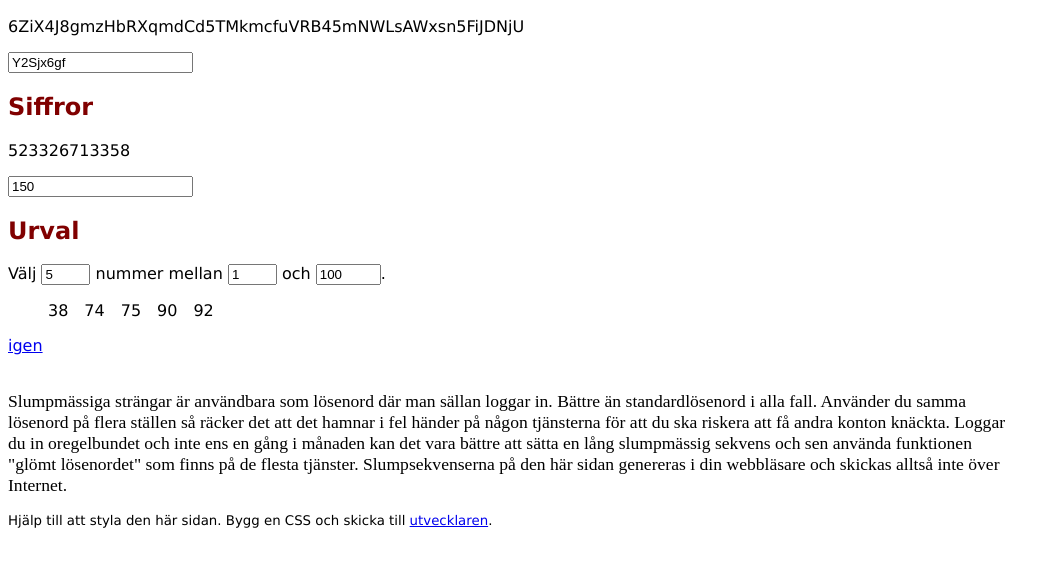
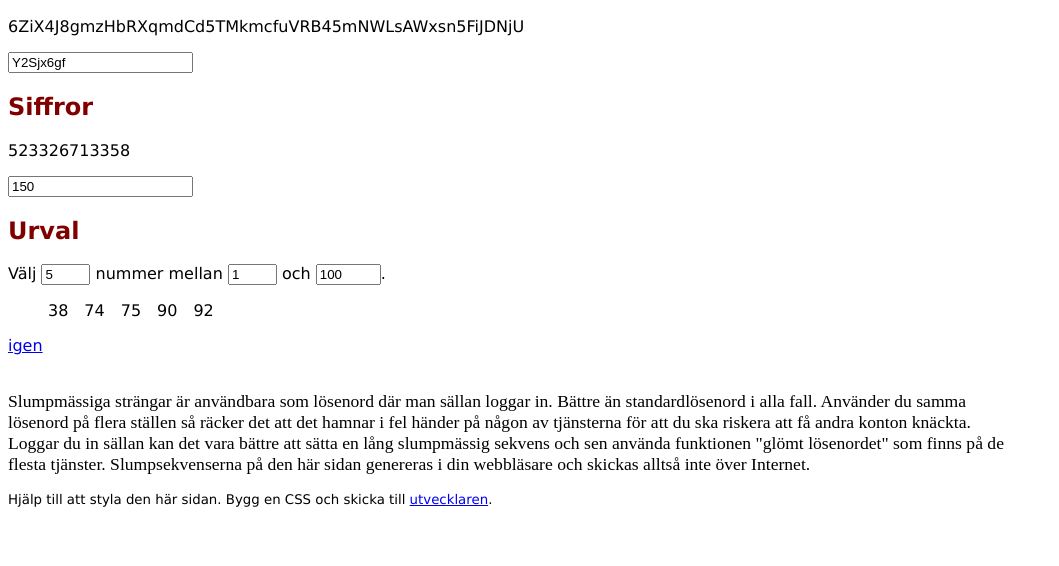
Before and after one commit to Reposoft/slump.nu, a plain HTML site: page index.html in a window 1280 px wide. Shown: the part 112-678 px from the top of the page, without its empty margins (0-1059 px from the left). Drawn offline with Linux system fonts and the light colour scheme.

Commit message:
Tog bort onödiga semikolon

```diff
--- a/index.html
+++ b/index.html
@@ -39,9 +39,9 @@
 <div id="manual">
 <p>Slumpmässiga strängar är användbara som lösenord där man sällan loggar in.
 Bättre än standardlösenord i alla fall.
-Använder du samma lösenord på flera ställen så räcker det att det hamnar i fel händer på någon tjänsterna
+Använder du samma lösenord på flera ställen så räcker det att det hamnar i fel händer på någon av tjänsterna
 för att du ska riskera att få andra konton knäckta.
-Loggar du in oregelbundet och inte ens en gång i månaden kan det vara bättre att sätta en lång slumpmässig sekvens
+Loggar du in sällan kan det vara bättre att sätta en lång slumpmässig sekvens
 och sen använda funktionen "glömt lösenordet" som finns på de flesta tjänster.
 Slumpsekvenserna på den här sidan genereras i din webbläsare och skickas alltså inte över Internet.
 </div>
--- a/slump.js
+++ b/slump.js
@@ -35,14 +35,14 @@ $().ready( function() {
 
 function slump_number(below) {
 	return Math.floor(Math.random() * below);
-};
+}
 
 function slump_string(length) {
 	var readable = '23456789abcdefghijkmnpqrstuwxyzABCDEFGHJKLMNPQRSTUVWXYZ';
 	var s = '';
 	for (i=0; i<length; i++) s += readable.charAt(slump_number(readable.length));
 	return s;
-};
+}
 
 function slump_selection(options) {
 	var defaults = {
@@ -64,11 +64,11 @@ function slump_selection(options) {
 		var n = s[i];
 		$('<li/>').text(n).appendTo(list);
 	}
-};
+}
 
 if (!Array.prototype.indexOf)
 {
-  Array.prototype.indexOf = function(elt /*, from*/)
+  Array.prototype.indexOf = function(elt)
   {
     var len = this.length >>> 0;
 
```
